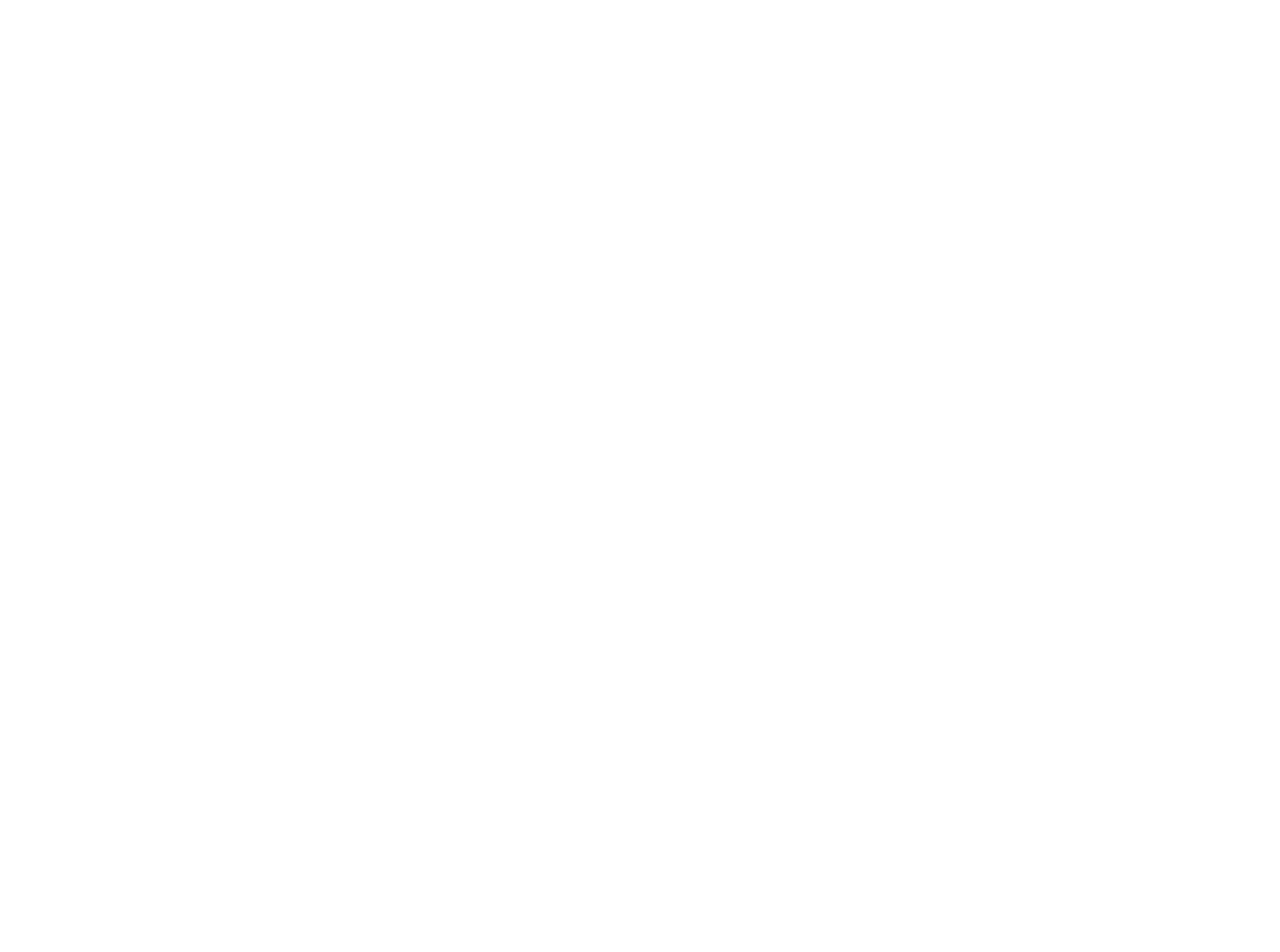
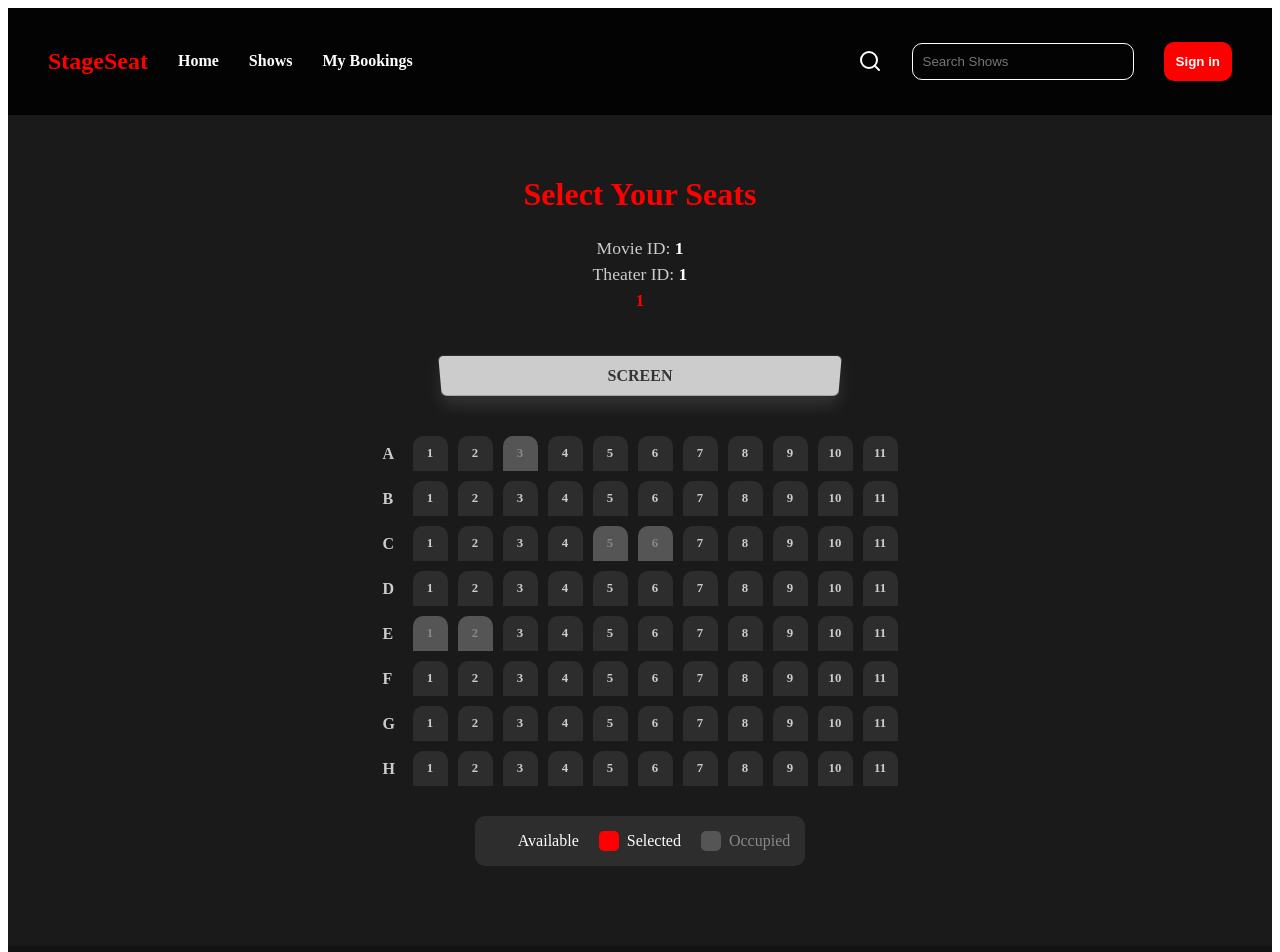
Before and after one commit to Shajanshiva/Mern_project, a React app: page /seats/1/1/1 in a window 1280 px wide. Before the commit this address had no page. Shown: the top 952 px of the page. Before the commit the page ends 800 px from the top, so only its background shows below. Built offline with nearby package versions, Linux system fonts and the light colour scheme; the HTML template or start-up script is replaced by a standard one.

Commit message:
add Seats page with seat selection and booking functionality

```diff
--- a/src/pages/Seats.jsx
+++ b/src/pages/Seats.jsx
@@ -0,0 +1,273 @@
+import React, { useState } from "react";
+import Header from "../components/Header";
+import Footer from "../components/Footer";
+import { useNavigate, useParams } from "react-router-dom";
+
+const Seats = () => {
+  const navigate = useNavigate();
+  const { movieId, theaterId, time } = useParams();
+  const [selectedSeats, setSelectedSeats] = useState([]);
+
+  const rows = ["A", "B", "C", "D", "E", "F", "G", "H"];
+  const cols = [1, 2, 3, 4, 5, 6, 7, 8, 9, 10, 11];
+
+   const occupiedSeats = ["A3", "C5", "C6", "E1", "E2"];
+
+  const toggleSeat = (seatId) => {
+    if (occupiedSeats.includes(seatId)) return;
+
+    if (selectedSeats.includes(seatId)) {
+      setSelectedSeats(selectedSeats.filter((id) => id !== seatId));
+    } else {
+      setSelectedSeats([...selectedSeats, seatId]);
+    }
+  };
+
+  const calculateTotal = () => {
+    const ticketPrice = 150;
+    return selectedSeats.length * ticketPrice;
+  };
+
+  const handleBooking = () => {
+    if (selectedSeats.length === 0) {
+      alert("Please select at least one seat.");
+      return;
+    }
+    alert(
+      `Successfully booked ${selectedSeats.length} seats for ₹${calculateTotal()}. Enjoy the movie!`,
+    );
+     setSelectedSeats([]);
+  };
+
+  return (
+    <div
+      style={{
+        backgroundColor: "#1a1a1a",
+        minHeight: "100vh",
+        color: "white",
+        display: "flex",
+        flexDirection: "column",
+      }}
+    >
+      <Header />
+
+      <div
+        style={{
+          padding: "40px",
+          flex: 1,
+          display: "flex",
+          flexDirection: "column",
+          alignItems: "center",
+        }}
+      >
+        <h1 style={{ color: "red", marginBottom: "20px", textAlign: "center" }}>
+          Select Your Seats
+        </h1>
+
+        <div
+          style={{
+            marginBottom: "20px",
+            textAlign: "center",
+            color: "#ccc",
+            fontSize: "1.1rem",
+          }}
+        >
+          <p style={{ margin: "5px 0" }}>
+            Movie ID:{" "}
+            <span style={{ color: "white", fontWeight: "bold" }}>
+              {movieId}
+            </span>
+          </p>
+          <p style={{ margin: "5px 0" }}>
+            Theater ID:{" "}
+            <span style={{ color: "white", fontWeight: "bold" }}>
+              {theaterId}
+            </span>
+          </p>
+          <p style={{ margin: "5px 0", color: "red", fontWeight: "bold" }}>
+            {time}
+          </p>
+        </div>
+
+        <div
+          style={{
+            width: "80%",
+            maxWidth: "400px",
+            height: "40px",
+            backgroundColor: "#ccc",
+            margin: "20px 0 40px 0",
+            display: "flex",
+            justifyContent: "center",
+            alignItems: "center",
+            color: "#333",
+            fontWeight: "bold",
+            borderRadius: "5px",
+            transform: "perspective(200px) rotateX(-5deg)",
+            boxShadow: "0 10px 15px rgba(255,255,255,0.1)",
+          }}
+        >
+          SCREEN
+        </div>
+
+         <div
+          style={{
+            display: "flex",
+            flexDirection: "column",
+            gap: "10px",
+            marginBottom: "30px",
+          }}
+        >
+          {rows.map((row) => (
+            <div
+              key={row}
+              style={{ display: "flex", gap: "10px", alignItems: "center" }}
+            >
+              <div style={{ width: "20px", fontWeight: "bold", color: "#ccc" }}>
+                {row}
+              </div>
+              {cols.map((col) => {
+                const seatId = `${row}${col}`;
+                const isOccupied = occupiedSeats.includes(seatId);
+                const isSelected = selectedSeats.includes(seatId);
+
+                let seatColor = "#2d2d2d";
+                if (isOccupied)
+                  seatColor = "#555";
+                else if (isSelected) seatColor = "red";
+
+                return (
+                  <div
+                    key={seatId}
+                    onClick={() => toggleSeat(seatId)}
+                    style={{
+                      width: "35px",
+                      height: "35px",
+                      backgroundColor: seatColor,
+                      borderTopLeftRadius: "10px",
+                      borderTopRightRadius: "10px",
+                      display: "flex",
+                      justifyContent: "center",
+                      alignItems: "center",
+                      cursor: isOccupied ? "not-allowed" : "pointer",
+                      fontSize: "0.8rem",
+                      fontWeight: "bold",
+                      color: isSelected
+                        ? "white"
+                        : isOccupied
+                          ? "#888"
+                          : "#ccc",
+                      transition: "all 0.2s ease",
+                    }}
+                  >
+                    {col}
+                  </div>
+                );
+              })}
+            </div>
+          ))}
+        </div>
+
+         <div
+          style={{
+            display: "flex",
+            gap: "20px",
+            marginBottom: "40px",
+            padding: "15px",
+            backgroundColor: "#2d2d2d",
+            borderRadius: "10px",
+          }}
+        >
+          <div style={{ display: "flex", alignItems: "center", gap: "8px" }}>
+            <div
+              style={{
+                width: "20px",
+                height: "20px",
+                backgroundColor: "#2d2d2d",
+                borderRadius: "5px",
+              }}
+            ></div>
+            <span>Available</span>
+          </div>
+          <div style={{ display: "flex", alignItems: "center", gap: "8px" }}>
+            <div
+              style={{
+                width: "20px",
+                height: "20px",
+                backgroundColor: "red",
+                borderRadius: "5px",
+              }}
+            ></div>
+            <span>Selected</span>
+          </div>
+          <div style={{ display: "flex", alignItems: "center", gap: "8px" }}>
+            <div
+              style={{
+                width: "20px",
+                height: "20px",
+                backgroundColor: "#555",
+                borderRadius: "5px",
+              }}
+            ></div>
+            <span style={{ color: "#888" }}>Occupied</span>
+          </div>
+        </div>
+
+         {selectedSeats.length > 0 && (
+          <div
+            style={{
+              backgroundColor: "#2d2d2d",
+              padding: "20px",
+              borderRadius: "15px",
+              textAlign: "center",
+              width: "100%",
+              maxWidth: "400px",
+              boxShadow: "0 4px 10px rgba(0,0,0,0.5)",
+            }}
+          >
+            <h3 style={{ margin: "0 0 10px 0", color: "#fff" }}>
+              Booking Summary
+            </h3>
+            <p style={{ margin: "5px 0", color: "#ccc" }}>
+              Selected Seats:{" "}
+              <span style={{ color: "red", fontWeight: "bold" }}>
+                {selectedSeats.join(", ")}
+              </span>
+            </p>
+            <p style={{ margin: "5px 0 20px 0", color: "#ccc" }}>
+              Total Price:{" "}
+              <span
+                style={{ color: "red", fontWeight: "bold", fontSize: "1.2rem" }}
+              >
+                ₹{calculateTotal()}
+              </span>
+            </p>
+
+            <button
+              onClick={handleBooking}
+              style={{
+                padding: "12px 30px",
+                backgroundColor: "red",
+                color: "white",
+                border: "none",
+                borderRadius: "5px",
+                cursor: "pointer",
+                fontWeight: "bold",
+                fontSize: "1.1rem",
+                width: "100%",
+                transition: "background-color 0.2s",
+              }}
+              onMouseOver={(e) => (e.target.style.backgroundColor = "#cc0000")}
+              onMouseOut={(e) => (e.target.style.backgroundColor = "red")}
+            >
+              Confirm Booking
+            </button>
+          </div>
+        )}
+      </div>
+
+      <Footer />
+    </div>
+  );
+};
+
+export default Seats;
--- a/src/pages/Theaters.jsx
+++ b/src/pages/Theaters.jsx
@@ -1,12 +1,13 @@
 import React from "react";
 import Header from "../components/Header";
 import Footer from "../components/Footer";
-import { useParams } from "react-router-dom";
+import { useParams, useNavigate } from "react-router-dom";
 import theaters from "../data/movies";
 import showsData from "../data/shows";
 
 const Theaters = () => {
   const { movieId } = useParams();
+  const navigate = useNavigate();
 
   const filteredTheaters = theaters.filter(
     (theater) => theater.movieId === Number(movieId),
@@ -86,6 +87,7 @@
                   }}
                 >
                   <button
+                    onClick={() => navigate(`/seats/${movieId}/${theater.id}/10:00AM`)}
                     style={{
                       padding: "10px 15px",
                       backgroundColor: "red",
@@ -99,6 +101,7 @@
                     10:00 AM
                   </button>
                   <button
+                    onClick={() => navigate(`/seats/${movieId}/${theater.id}/1:30PM`)}
                     style={{
                       padding: "10px 15px",
                       backgroundColor: "red",
@@ -112,6 +115,7 @@
                     1:30 PM
                   </button>
                   <button
+                    onClick={() => navigate(`/seats/${movieId}/${theater.id}/7:00PM`)}
                     style={{
                       padding: "10px 15px",
                       backgroundColor: "red",
--- a/src/routes/AppRoutes.jsx
+++ b/src/routes/AppRoutes.jsx
@@ -3,6 +3,7 @@
 import Index from '../pages/Index';
 import SignupPage from '../pages/SignupPage';
 import Shows from '../pages/Shows';
+import Seats from '../pages/Seats';
 import { Routes, Route } from 'react-router-dom';
 import Theaters from '../pages/Theaters';
 
@@ -15,6 +16,7 @@
         <Route path="/signup" element={<SignupPage />}></Route>
         <Route path="/shows" element={<Shows />}></Route>
         <Route path="/theaters/:movieId" element={<Theaters />}></Route>
+        <Route path="/seats/:movieId/:theaterId/:time" element={<Seats />}></Route>
       </Routes>
     </div>
   );
```
